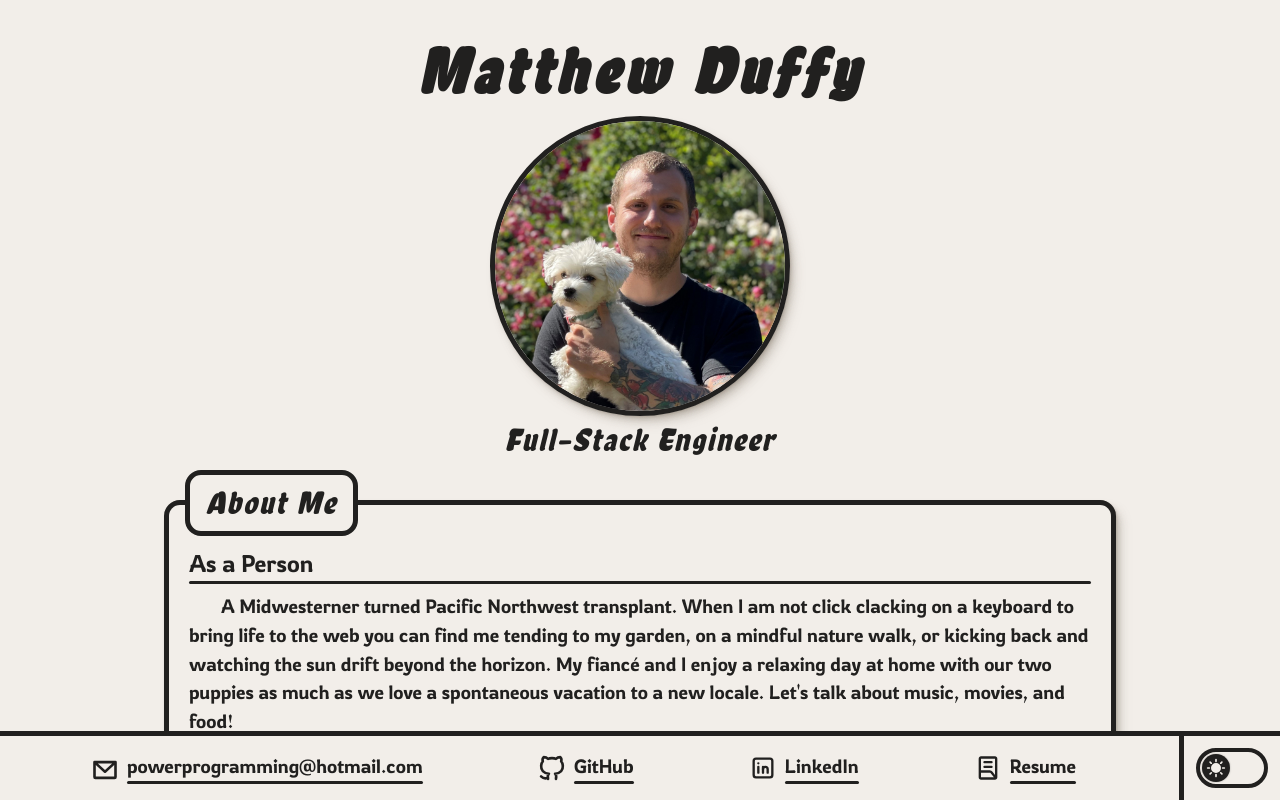
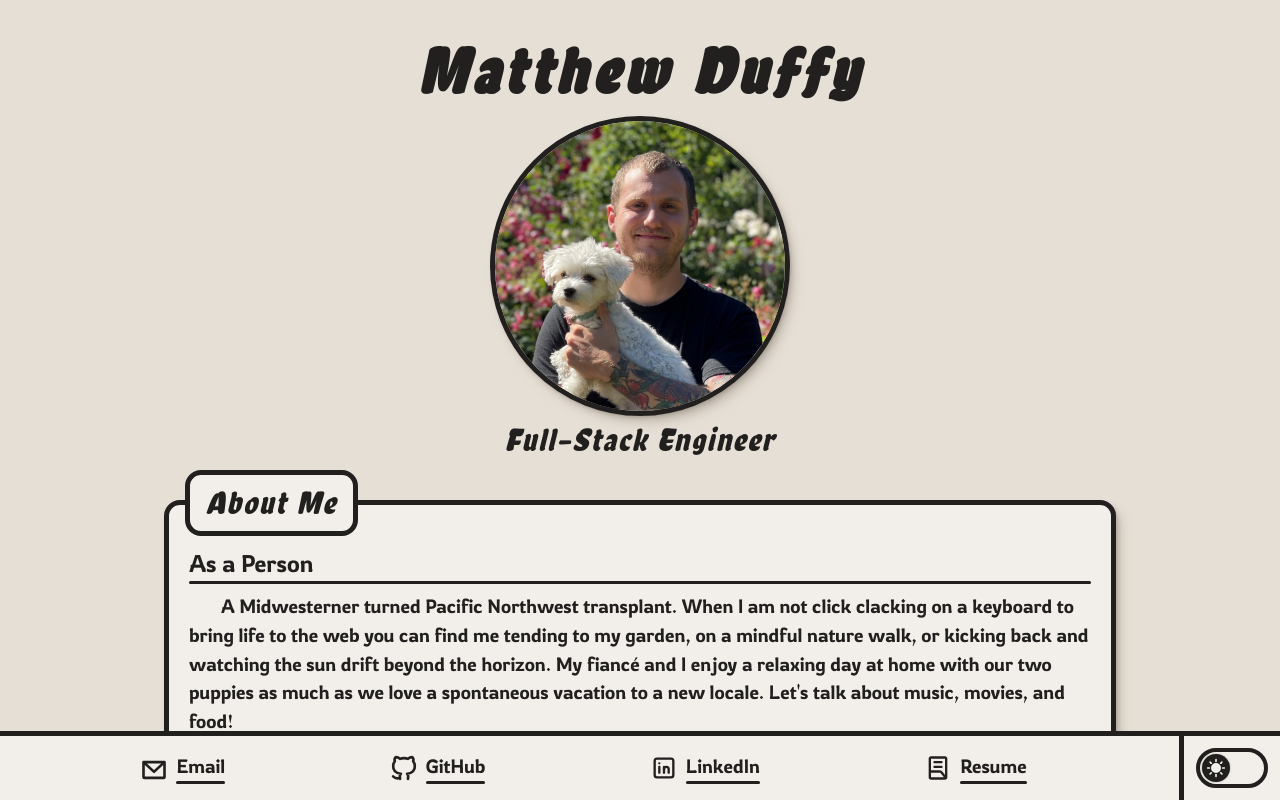
Before and after one commit to mattduff707/portfolio, a React (Vite) app: page / in a window 1280 px wide. Built offline with nearby package versions, Linux system fonts and the light colour scheme.

Commit message:
color adjustments

```diff
--- a/src/App.tsx
+++ b/src/App.tsx
@@ -17,9 +17,11 @@ const Wrapper = styled.main<{ isDark: boolean }>`
     isDark ? tokens.color.bgDark : tokens.color.bgLight};
   --color-primary: ${({ isDark }) =>
     isDark ? tokens.color.primaryDark : tokens.color.primaryLight};
+  --page-bg: ${({ isDark }) =>
+    isDark ? tokens.color.pageBgDark : tokens.color.pageBgLight};
 
   color: var(--font-color);
-  background: var(--bg-color);
+  background: var(--page-bg);
 `;
 
 function App() {
--- a/src/constants.ts
+++ b/src/constants.ts
@@ -45,9 +45,11 @@ export const tokens = {
     primaryLight: "#f01d7c",
     primaryDark: "#f7930f",
     bgLight: "#f2eee9",
+    pageBgLight: "#e6dfd5",
     textLight: "#21201f",
-    bgDark: "#21201f",
+    bgDark: "#2a2927",
     textDark: "#f2ebe4",
+    pageBgDark: "#21201f",
   },
 };
 
--- a/src/layout/Contact.tsx
+++ b/src/layout/Contact.tsx
@@ -117,7 +117,7 @@ const Contact = ({
       <Container>
         <ContactItem>
           <EmailIcon />
-          <Anchor>powerprogramming@hotmail.com</Anchor>
+          <Anchor>Email</Anchor>
         </ContactItem>
         <ContactItem>
           <GithubIcon />
```
